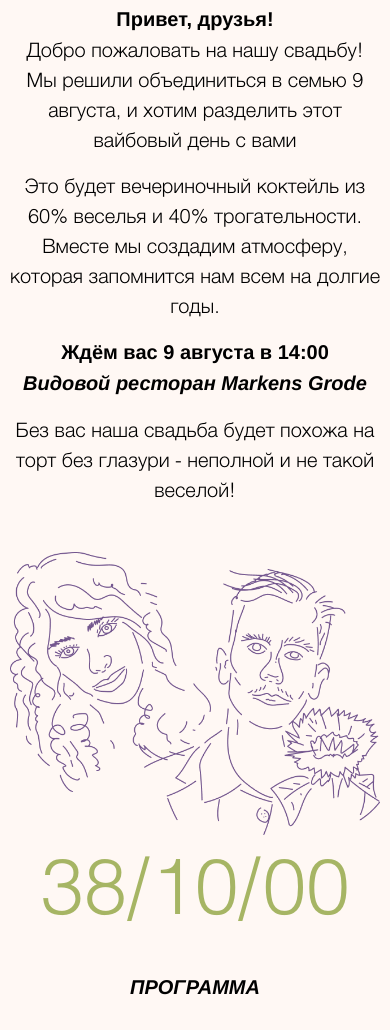
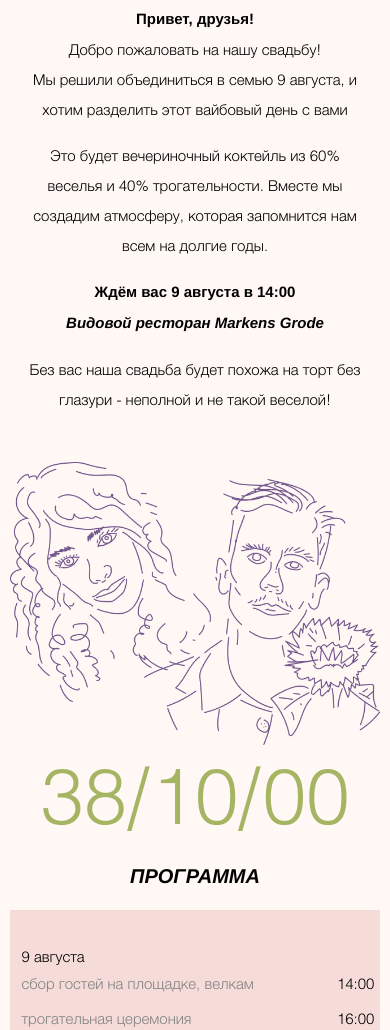
Before and after one commit to rkvrpl/wedding, a plain HTML site: page index.html in a window 390 px wide. Shown: the part 177-1207 px from the top of the page. Drawn offline with Linux system fonts and the light colour scheme.

Commit message:
changed font size

```diff
--- a/assets/style/style.css
+++ b/assets/style/style.css
@@ -1,9 +1,16 @@
 @font-face {
   font-family: "Helvetica";
   src: url("../fonts/helvetica_light.woff") format("woff"),
-    url("../fonts/helvetica_light.woff2") format("woff2"),
-    url("../fonts/helvetica_bold.woff") format("woff"),
+    url("../fonts/helvetica_light.woff2") format("woff2");
+    font-style: normal;
+    font-weight: 400;
+}
+@font-face {
+  font-family: "Helvetica";
+  src: url("../fonts/helvetica_bold.woff") format("woff"),
     url("../fonts/helvetica_bold.woff2") format("woff2");
+    font-style: normal;
+    font-weight: 800;
 }
 html,
 body {
@@ -374,7 +381,7 @@ h2 {
 }
 .flowers {
   width: 95%;
-  margin: 0 auto;
+  margin: 15px auto;
 }
 .flowers__wrapper {
   display: grid;
@@ -565,6 +572,16 @@ li {
   body {
     background-color: rgb(255, 248, 244);
   }
+  .invitation__info{
+    align-items: center;
+  }
+  .paragraph__italic{
+    font-weight: 600;
+  }
+  .invitation__paragraph{
+    width: 90%;
+    font-size: 15px;
+  }
   .days,
   .hours,
   .minutes,
@@ -575,7 +592,7 @@ li {
     width: 80%;
   }
   .program-section {
-    margin-top: 8vh;
+    margin-top: 7vh;
   }
   .program-container {
     grid-template-columns: 1fr;
@@ -586,13 +603,15 @@ li {
   }
   .program-title {
     font-weight: 900;
+    line-height: 0;
+    margin-top: 10px;
   }
   .schedule-item,
   .schedule-day,
   .address a,
   .dresscode__text,
   .kit__text {
-    font-size: 13px;
+    font-size: 15px;
   }
   .schedule-item {
     padding-top: 1vh;
@@ -619,12 +638,13 @@ li {
   }
   .flowers__wrapper {
     grid-template-columns: 1fr;
+    font-size: 15px;
   }
   .flowers__img {
     display: none;
   }
   .flowers__paragraph {
-    font-size: 13px;
+    font-size: 15px;
   }
   .qr {
     display: flex;
@@ -641,8 +661,8 @@ li {
     display: none;
   }
   .qr__paragraph {
-    font-size: 13px;
-    font-weight: bold;
+    font-size: 15px;
+    font-weight: bolder;
     text-align: center;
   }
   .wishlist__wrapper {
```
